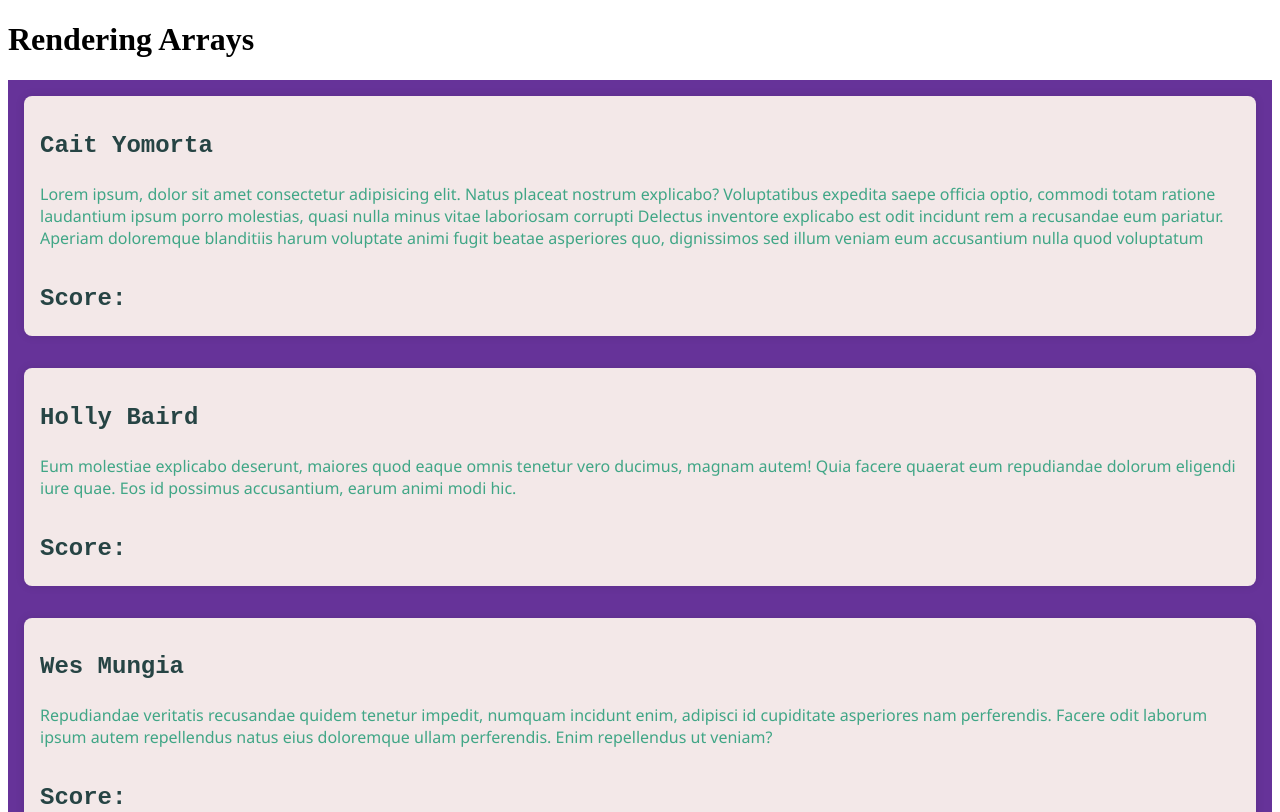
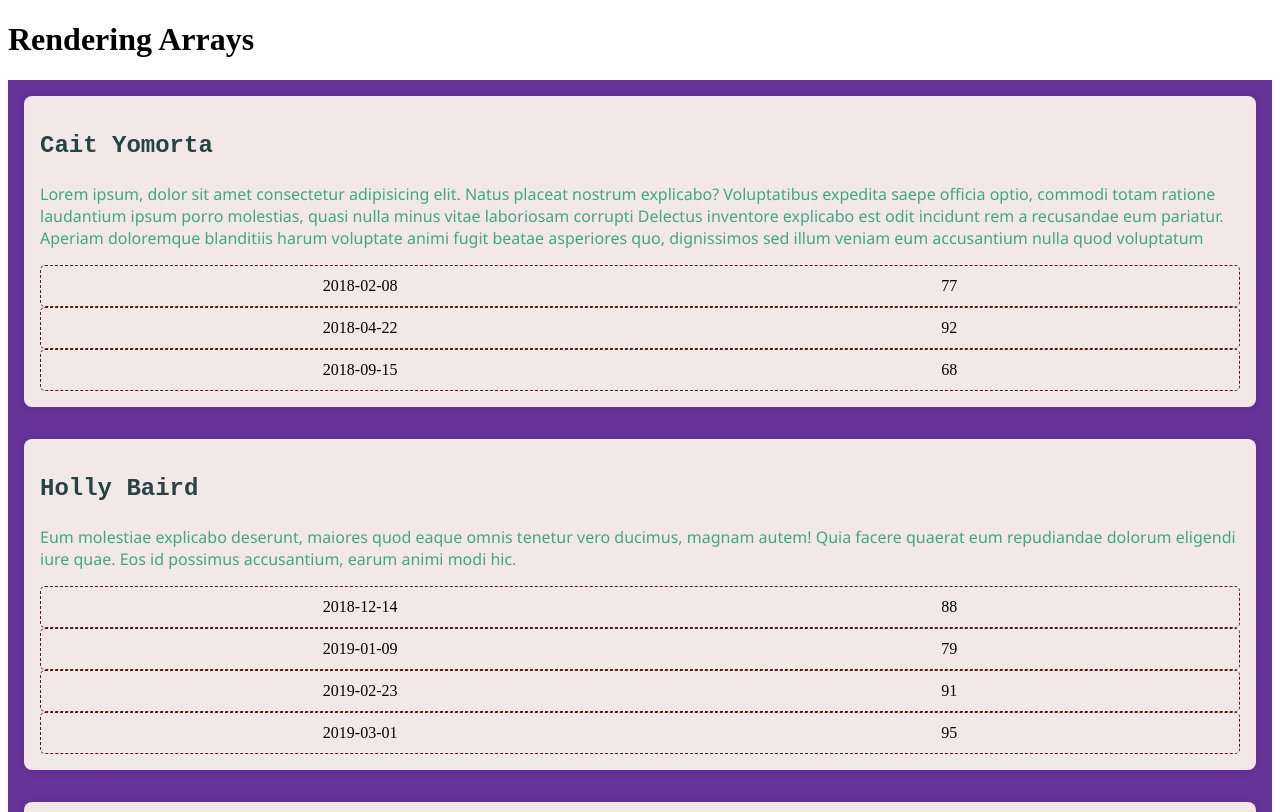
Before and after one commit to NadaFeteiha/ALAB, a React (Vite) app in the folder RALAB-320H.3.1/rendering-arrays/: page / in a window 1280 px wide. Shown: the top 812 px of the page. Built offline with nearby package versions, Linux system fonts and the light colour scheme.

Commit message:
add Score style

```diff
--- a/RALAB-320H.3.1/rendering-arrays/src/components/LearnerCard.jsx
+++ b/RALAB-320H.3.1/rendering-arrays/src/components/LearnerCard.jsx
@@ -6,7 +6,11 @@ function LearnerCard({ learner }) {
         <div className={styles.card}>
             <h2>{learner.name}</h2>
             <p>{learner.bio}</p>
-            <Score />
+            {
+                learner.scores.map((score, index) => {
+                    return <Score key={index} score={score} />
+                })
+            }
         </div>
     );
 }
--- a/RALAB-320H.3.1/rendering-arrays/src/components/Score.jsx
+++ b/RALAB-320H.3.1/rendering-arrays/src/components/Score.jsx
@@ -1,8 +1,11 @@
+import styles from './Score.module.css';
 
-export default function Score() {
+export default function Score({ score }) {
+
     return (
-        <div>
-            <h2>Score:</h2>
-        </div>
+        <tr className={styles.row}>
+            <td>{score.date}</td>
+            <td>{score.score}</td>
+        </tr>
     );
 }
--- /dev/null
+++ b/RALAB-320H.3.1/rendering-arrays/src/components/Score.module.css
@@ -0,0 +1,7 @@
+.row {
+    display: flex;
+    justify-content: space-around;
+    padding: 10px;
+    border: 1px dashed rgb(93, 23, 23);
+    border-radius: 5px;
+}
```
